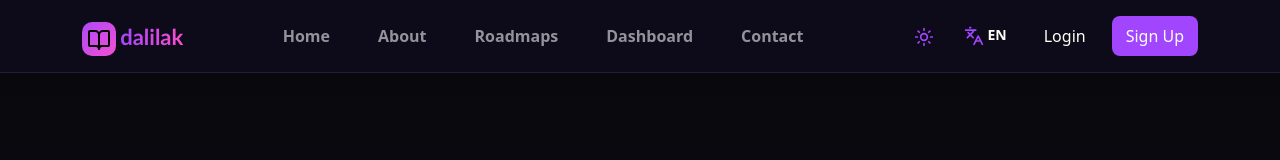
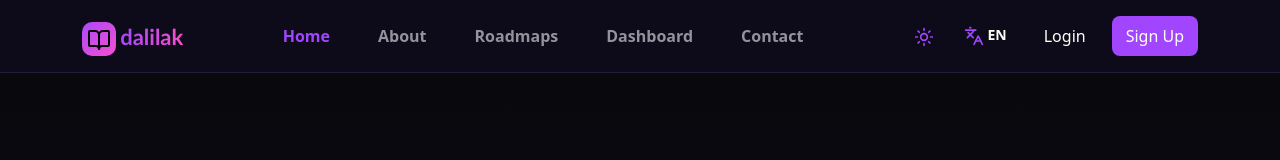
Before and after one commit to Ahmedelsharawy9520002/Dalilak, a React (Vite) app: page / in a window 1280 px wide. Shown: the top 160 px of the page. Built offline with nearby package versions, Linux system fonts and the light colour scheme.

Commit message:
Update Navbar with active link highlighting

```diff
--- a/package.json
+++ b/package.json
@@ -7,7 +7,9 @@
     "dev": "vite",
     "build": "vite build",
     "preview": "vite preview",
-    "lint": "eslint ."
+    "lint": "eslint .",
+    "predeploy": "vite build",
+    "deploy": "gh-pages -d dist"
   },
   "dependencies": {
     "@emotion/react": "^11.14.0",
@@ -34,6 +36,7 @@
     "eslint": "^9.36.0",
     "eslint-plugin-react-hooks": "^5.2.0",
     "eslint-plugin-react-refresh": "^0.4.22",
+    "gh-pages": "^6.3.0",
     "globals": "^16.4.0",
     "patch-package": "^8.0.1",
     "vite": "^7.1.7"
--- a/src/components/Navbar.jsx
+++ b/src/components/Navbar.jsx
@@ -18,27 +18,27 @@ function Navbar() {
 
           <div className="d-flex gap-5 navbar navbarwords ">
             <div>
-              <NavLink to="/" >
+              <NavLink to="/"className={({ isActive }) => isActive ? "active-link" : ""} >
                 Home
               </NavLink>
             </div>
             <div>
-              <NavLink to="/About" >
+              <NavLink to="/About" className={({ isActive }) => isActive ? "active-link" : ""}>
                 About
               </NavLink>
             </div>
             <div>
-              <NavLink to="/Roadmaps" >
+              <NavLink to="/Roadmaps" className={({ isActive }) => isActive ? "active-link" : ""}>
                 Roadmaps
               </NavLink>
             </div>
             <div>
-              <NavLink to="/Dashboard" >
+              <NavLink to="/Dashboard" className={({ isActive }) => isActive ? "active-link" : ""}>
                 Dashboard
               </NavLink>
             </div>
             <div>
-              <NavLink to="/Contact">
+              <NavLink to="/Contact"className={({ isActive }) => isActive ? "active-link" : ""}>
               Contact
               </NavLink>
 
--- a/src/styles/navBar.css
+++ b/src/styles/navBar.css
@@ -17,12 +17,13 @@
   color: rgb(148, 147, 155);
   text-decoration: none;
   font-weight: 600;
+  transition: color 0.4s;
 }
 
 .navbarwords a:hover{
   color: rgb(255, 255, 245);
 }
-.navbarwords a:focus{
+.navbarwords a.active-link {
   color: rgb(161, 69, 255);
 }
 
```
Also changed, not shown: 1 other file (tests, documents, lock files or other folders).
